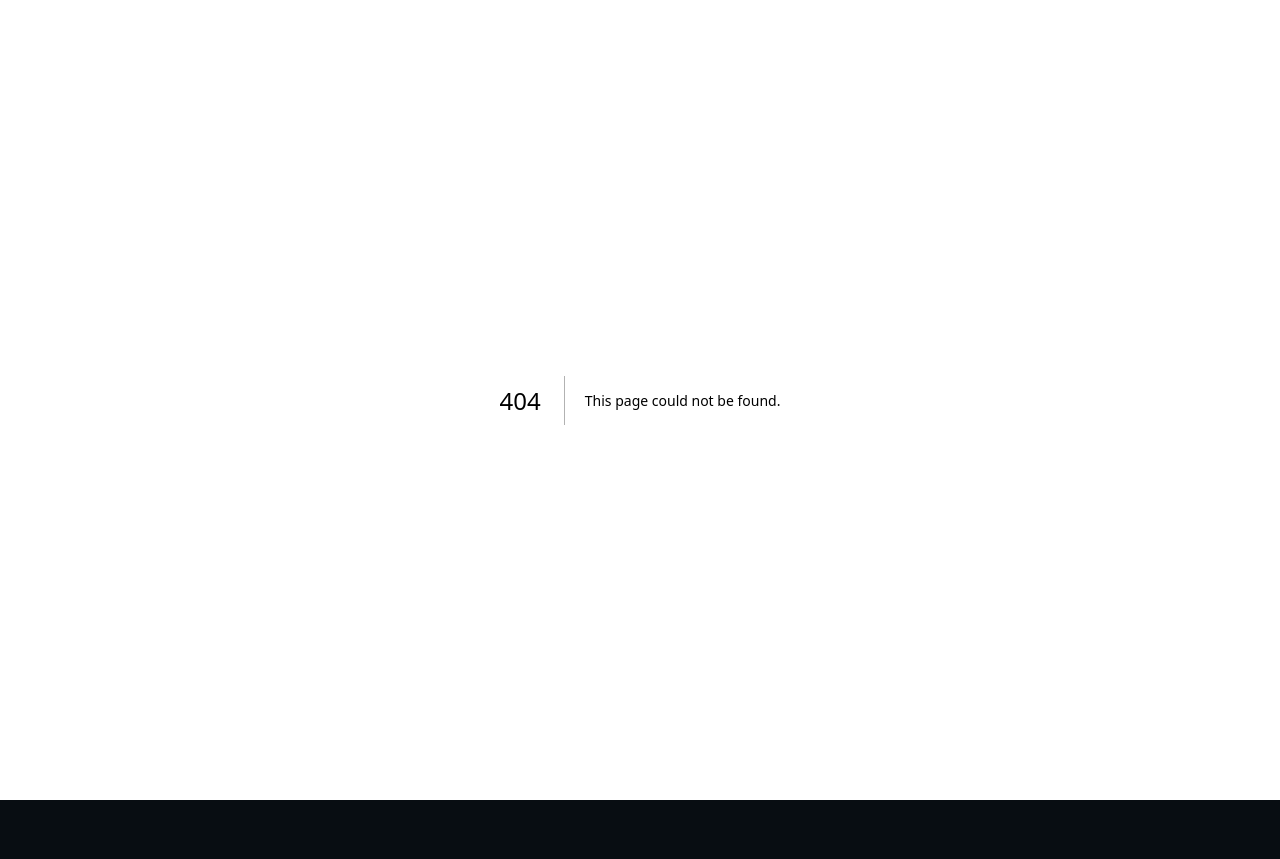
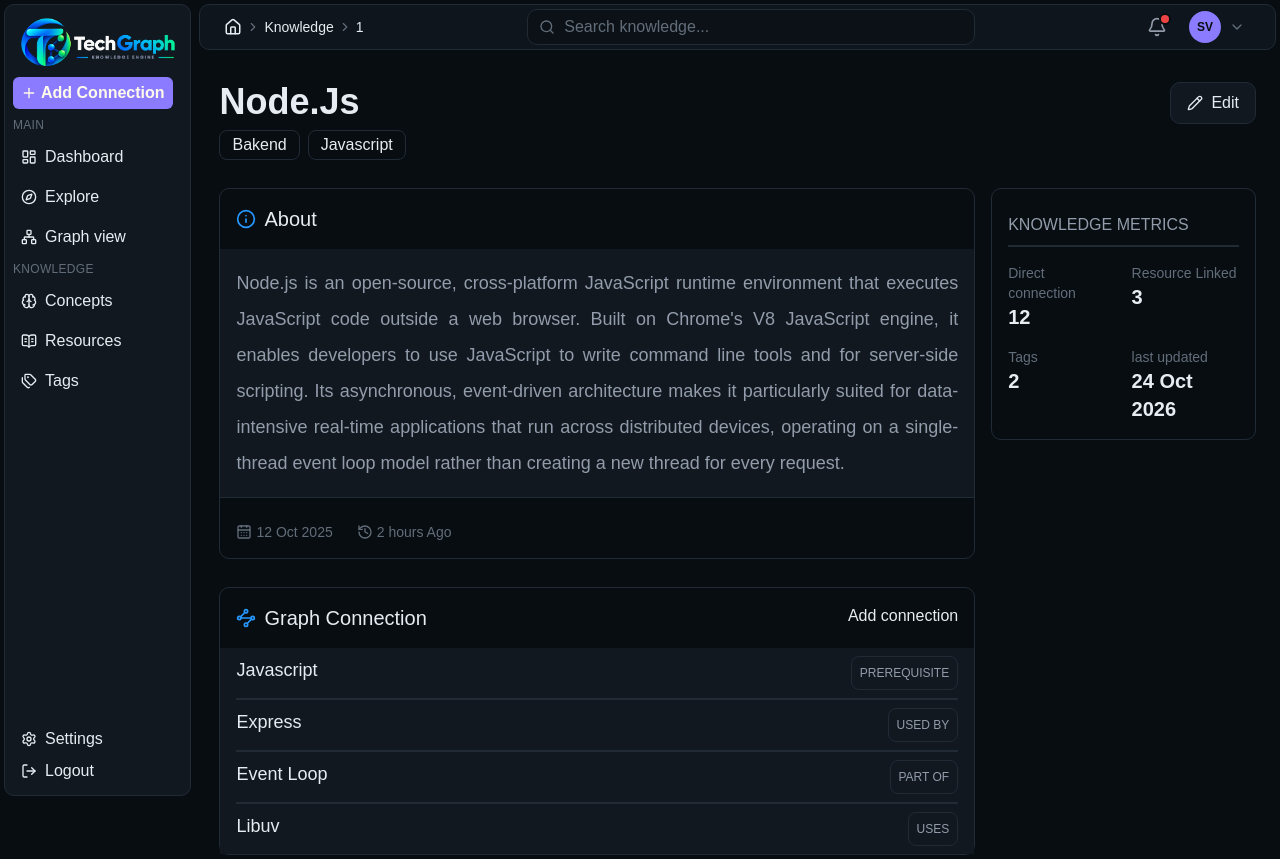
Before and after one commit to sabin-vv/tech-graph, a Next.js app: page /knowledge/1 in a window 1280 px wide. Before the commit this address had no page. Before the commit the page ends 800 px from the top, so only its background shows below. Built offline with nearby package versions, Linux system fonts and the light colour scheme.

Commit message:
feat: add knowledge details page

```diff
--- /dev/null
+++ b/src/app/features/knowledge/components/KnowledgeConnection.tsx
@@ -0,0 +1,42 @@
+import { Waypoints } from "lucide-react"
+
+const KnowledgeConnection = () => {
+  return (
+    <div className="border-border mt-7 mb-1 rounded-lg border">
+      <div className="flex justify-between p-4">
+        <h1 className="flex items-center gap-2 text-xl">
+          <Waypoints size={20} color="#2698ff" />
+          Graph Connection
+        </h1>
+        <span>Add connection</span>
+      </div>
+      <ol className="bg-surface px-4">
+        <li className="border-border flex justify-between border-b-2 py-2">
+          <h1 className="text-lg">Javascript</h1>
+          <span className="text-text-secondary border-border rounded-md border p-2 text-xs uppercase">
+            PreRequisite
+          </span>
+        </li>
+        <li className="border-border flex justify-between border-b-2 py-2">
+          <h1 className="text-lg">Express</h1>
+          <span className="text-text-secondary border-border rounded-md border p-2 text-xs uppercase">
+            Used BY
+          </span>
+        </li>
+        <li className="border-border flex justify-between border-b-2 py-2">
+          <h3 className="text-lg">Event Loop</h3>
+          <span className="text-text-secondary border-border rounded-md border p-2 text-xs uppercase">
+            Part Of
+          </span>
+        </li>
+        <li className="border-border flex justify-between py-2">
+          <h3 className="text-lg">Libuv</h3>
+          <span className="text-text-secondary border-border rounded-md border p-2 text-xs uppercase">
+            USES
+          </span>
+        </li>
+      </ol>
+    </div>
+  )
+}
+export default KnowledgeConnection
--- /dev/null
+++ b/src/app/features/knowledge/components/KnowledgeDescription.tsx
@@ -0,0 +1,33 @@
+import { CalendarDays, Info, RotateCcwClock } from "lucide-react"
+
+const KnowledgeDescription = () => {
+  return (
+    <div className="border-border mt-7 rounded-lg border">
+      <h1 className="flex items-center gap-2 p-4 text-xl">
+        <Info size={20} color="#2698ff" />
+        About
+      </h1>
+      <div className="bg-surface">
+        <p className="text-text-secondary border-border border-b p-4 text-justify text-lg leading-loose">
+          Node.js is an open-source, cross-platform JavaScript runtime
+          environment that executes JavaScript code outside a web browser. Built
+          on Chrome&apos;s V8 JavaScript engine, it enables developers to use
+          JavaScript to write command line tools and for server-side scripting.
+          Its asynchronous, event-driven architecture makes it particularly
+          suited for data-intensive real-time applications that run across
+          distributed devices, operating on a single-thread event loop model
+          rather than creating a new thread for every request.
+        </p>
+      </div>
+      <div className="text-text-muted mt-2 flex gap-6 p-4 text-sm">
+        <span className="flex items-center gap-1">
+          <CalendarDays size={16} /> 12 Oct 2025
+        </span>
+        <span className="flex items-center gap-1">
+          <RotateCcwClock size={16} /> 2 hours Ago
+        </span>
+      </div>
+    </div>
+  )
+}
+export default KnowledgeDescription
--- /dev/null
+++ b/src/app/features/knowledge/components/KnowledgeMetrics.tsx
@@ -0,0 +1,29 @@
+const KnowledgeMetrics = () => {
+  return (
+    <div className="border-border mt-7 rounded-lg border p-4">
+      <h1 className="text-text-secondary border-border w-full border-b-2 py-2">
+        KNOWLEDGE METRICS
+      </h1>
+
+      <div className="mt-4 grid grid-cols-2 gap-4">
+        <div>
+          <h4 className="text-text-muted text-sm">Direct connection</h4>
+          <span className="text-xl font-bold">12</span>
+        </div>
+        <div>
+          <h4 className="text-text-muted text-sm"> Resource Linked</h4>
+          <span className="text-xl font-bold">3</span>
+        </div>
+        <div>
+          <h4 className="text-text-muted text-sm">Tags</h4>
+          <span className="text-xl font-bold"> 2</span>
+        </div>
+        <div>
+          <h4 className="text-text-muted text-sm">last updated</h4>
+          <span className="text-xl font-bold">24 Oct 2026</span>
+        </div>
+      </div>
+    </div>
+  )
+}
+export default KnowledgeMetrics
--- /dev/null
+++ b/src/app/features/knowledge/components/KnowledgeTitle.tsx
@@ -0,0 +1,25 @@
+import { Pencil } from "lucide-react"
+
+const KnowledgeTitle = () => {
+  return (
+    <div className="mt-7 flex justify-between">
+      <div>
+        <h1 className="text-4xl font-semibold">Node.Js</h1>
+        <div className="mt-2 flex gap-2">
+          <span className="border-border rounded-md border px-3 py-0.5">
+            Bakend
+          </span>
+          <span className="border-border rounded-md border px-3 py-0.5">
+            Javascript
+          </span>
+        </div>
+      </div>
+      <div>
+        <button className="border-border bg-surface hover:bg-surface-elevated flex items-center gap-2 rounded-lg border px-4 py-2 hover:cursor-pointer">
+          <Pencil size={16} /> Edit
+        </button>
+      </div>
+    </div>
+  )
+}
+export default KnowledgeTitle
--- /dev/null
+++ b/src/app/knowledge/[id]/page.tsx
@@ -0,0 +1,23 @@
+import KnowledgeConnection from "@/app/features/knowledge/components/KnowledgeConnection"
+import KnowledgeDescription from "@/app/features/knowledge/components/KnowledgeDescription"
+import KnowledgeMetrics from "@/app/features/knowledge/components/KnowledgeMetrics"
+import KnowledgeTitle from "@/app/features/knowledge/components/KnowledgeTitle"
+import DashboardLayout from "@/components/layout/DashboardLayout"
+
+const KnowledgeDetailsPage = () => {
+  return (
+    <DashboardLayout>
+      <KnowledgeTitle />
+      <div className="flex gap-4">
+        <div className="w-3/4">
+          <KnowledgeDescription />
+          <KnowledgeConnection />
+        </div>
+        <div>
+          <KnowledgeMetrics />
+        </div>
+      </div>
+    </DashboardLayout>
+  )
+}
+export default KnowledgeDetailsPage
```
